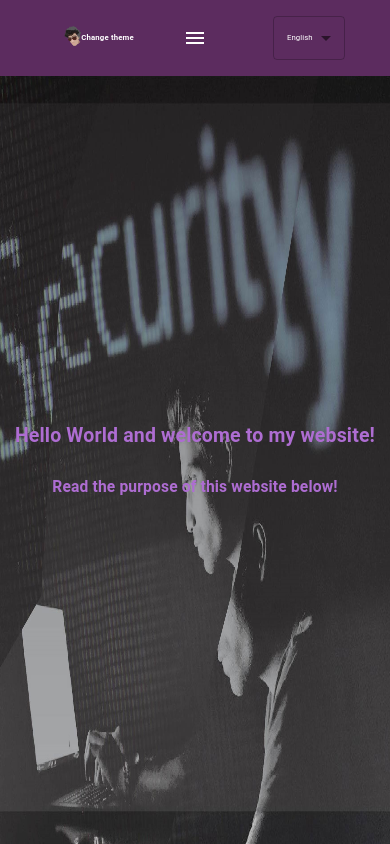
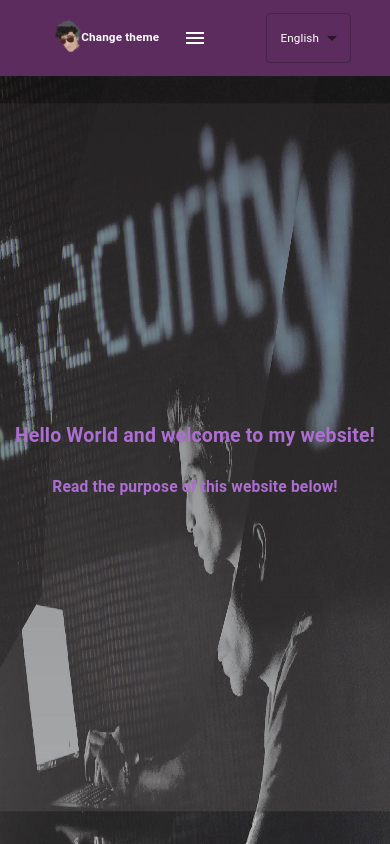
Before and after one commit to lieautman/Presentation-Site, a React (Create React App) app: page / in a window 390 px wide. Built offline with nearby package versions, Linux system fonts and the light colour scheme.

Commit message:
phone font sizez

```diff
--- a/src/Navigation/LanguageChanger/LanguageChanger.js
+++ b/src/Navigation/LanguageChanger/LanguageChanger.js
@@ -2,9 +2,11 @@ import { useTranslation } from 'react-i18next';
 import { Select, MenuItem } from "@mui/material";
 import { useContext } from "react";
 import { ThemeContext } from "../../Resources/Theme/ThemeContext"
+import useMediaQuery from '@mui/material/useMediaQuery';
 
 const LanguageChanger = () => {
     const { currentTheme } = useContext(ThemeContext);
+    const matches = useMediaQuery('(min-width:600px)');
     const { t, i18n } = useTranslation();
     const changeLang = (lng) => {
         i18n.changeLanguage(lng)
@@ -12,7 +14,7 @@ const LanguageChanger = () => {
 
     return (
         <>
-            <Select value={i18n.language} sx={{ color: currentTheme.colors.textColor, fontSize:currentTheme.fontSizes.h3 }}>
+            <Select value={i18n.language} sx={{ color: currentTheme.colors.textColor, fontSize: matches ? currentTheme.fontSizes.h3 : currentTheme.fontSizesPhone.h3 }}>
                 <MenuItem value={'en'} onClick={() => changeLang('en')}>{t("Nav.ChangeLanguage.English")}</MenuItem>
                 <MenuItem value={'ro'} onClick={() => changeLang('ro')}>{t("Nav.ChangeLanguage.Romanian")}</MenuItem>
             </Select>
--- a/src/Navigation/NavigationPhoneComponent.js
+++ b/src/Navigation/NavigationPhoneComponent.js
@@ -21,10 +21,10 @@ function NavigationPhoneComponent({setPageNo, menuOpen, setMenuOpen}) {
                             <Menu />
                         </IconButton>
                     </GridItemAligned>
-                    <GridItemAligned item xs={12}><Button onClick={() => {setPageNo(1); setMenuOpen(false)}}><TypographyWithTheme color={currentTheme.colors.textColor}><h3 style={{ fontSize: currentTheme.fontSizes.h3 }}>{t("Nav.Pages.Home")}</h3></TypographyWithTheme></Button></GridItemAligned>
-                    <GridItemAligned item xs={12}><Button onClick={() => {setPageNo(2); setMenuOpen(false)}}><TypographyWithTheme color={currentTheme.colors.textColor}><h3 style={{ fontSize: currentTheme.fontSizes.h3 }}>{t("Nav.Pages.About")}</h3></TypographyWithTheme></Button></GridItemAligned>
-                    <GridItemAligned item xs={12}><Button onClick={() => {setPageNo(3); setMenuOpen(false)}}><TypographyWithTheme color={currentTheme.colors.textColor}><h3 style={{ fontSize: currentTheme.fontSizes.h3 }}>{t("Nav.Pages.Contact")}</h3></TypographyWithTheme></Button></GridItemAligned>
-                    <GridItemAligned item xs={12}><Button onClick={() => {setPageNo(4); setMenuOpen(false)}}><TypographyWithTheme color={currentTheme.colors.textColor}><h3 style={{ fontSize: currentTheme.fontSizes.h3 }}>{t("Nav.Pages.Resume")}</h3></TypographyWithTheme></Button></GridItemAligned>
+                    <GridItemAligned item xs={12}><Button onClick={() => {setPageNo(1); setMenuOpen(false)}}><TypographyWithTheme color={currentTheme.colors.textColor}><h3 style={{ fontSize: currentTheme.fontSizesPhone.h3 }}>{t("Nav.Pages.Home")}</h3></TypographyWithTheme></Button></GridItemAligned>
+                    <GridItemAligned item xs={12}><Button onClick={() => {setPageNo(2); setMenuOpen(false)}}><TypographyWithTheme color={currentTheme.colors.textColor}><h3 style={{ fontSize: currentTheme.fontSizesPhone.h3 }}>{t("Nav.Pages.About")}</h3></TypographyWithTheme></Button></GridItemAligned>
+                    <GridItemAligned item xs={12}><Button onClick={() => {setPageNo(3); setMenuOpen(false)}}><TypographyWithTheme color={currentTheme.colors.textColor}><h3 style={{ fontSize: currentTheme.fontSizesPhone.h3 }}>{t("Nav.Pages.Contact")}</h3></TypographyWithTheme></Button></GridItemAligned>
+                    <GridItemAligned item xs={12}><Button onClick={() => {setPageNo(4); setMenuOpen(false)}}><TypographyWithTheme color={currentTheme.colors.textColor}><h3 style={{ fontSize: currentTheme.fontSizesPhone.h3 }}>{t("Nav.Pages.Resume")}</h3></TypographyWithTheme></Button></GridItemAligned>
                 </GridContainerWithThemeMainColor> :
                 <GridContainerWithThemeMainColor container className="scrollSnapSection" style={{ height: "9vh" }}>
                     <GridItemAligned item xs={5}><ThemeChanger /></GridItemAligned>
--- a/src/Navigation/ThemeChanger/ThemeChanger.js
+++ b/src/Navigation/ThemeChanger/ThemeChanger.js
@@ -5,17 +5,19 @@ import TypographyWithTheme from "../../Resources/StyledComponents/TypographyWith
 import GridItemAligned from "../../Resources/StyledComponents/GridItemAligned";
 import { Grid } from "@mui/material";
 import { useTranslation } from 'react-i18next';
+import useMediaQuery from '@mui/material/useMediaQuery';
 
 const ThemeChanger = () => {
     const { t } = useTranslation();
     const { currentTheme, setCurrentTheme } = useContext(ThemeContext);
+    const matches = useMediaQuery('(min-width:600px)');
     return (
-        <GridItemAligned container onClick={() => currentTheme === darkTheme ? setCurrentTheme(lightTheme) : setCurrentTheme(darkTheme)} style={{ cursor: "pointer"}}>
+        <GridItemAligned container onClick={() => currentTheme === darkTheme ? setCurrentTheme(lightTheme) : setCurrentTheme(darkTheme)} style={{ cursor: "pointer" }}>
             <Grid item xs={6} style={{ float: 'right', marginLeft: 'auto', textAlign: 'right' }}>
-                <img src={currentTheme.images.navBarThemeImage} alt="Logo" style={{ width: "auto", height: currentTheme.fontSizes.h1Big }}/>
+                <img src={currentTheme.images.navBarThemeImage} alt="Logo" style={{ width: "auto", height: matches ? currentTheme.fontSizes.h1Big : currentTheme.fontSizesPhone.h1Big }} />
             </Grid>
             <Grid item xs={6}>
-                <TypographyWithTheme color={currentTheme.colors.textColor}><h3 style={{fontSize:currentTheme.fontSizes.h3}}>{t("Nav.ChangeTheme.label")}</h3></TypographyWithTheme>
+                <TypographyWithTheme color={currentTheme.colors.textColor}><h3 style={{ fontSize: matches ? currentTheme.fontSizes.h3 : currentTheme.fontSizesPhone.h3 }}>{t("Nav.ChangeTheme.label")}</h3></TypographyWithTheme>
             </Grid>
         </GridItemAligned>)
 }
--- a/src/Pages/Home/Home.js
+++ b/src/Pages/Home/Home.js
@@ -24,10 +24,10 @@ function Home() {
                     justifyContent: 'center'
                 }}>
                 <TypographyWithTheme color={currentTheme.colors.titleColor}>
-                    <h1 style={{ fontSize: matches ? currentTheme.fontSizes.h1 : currentTheme.fontSizes.h1Big }}>{t("Home.Page1.Title1")}</h1>
+                    <h1 style={{ fontSize: matches ? currentTheme.fontSizes.h1 : currentTheme.fontSizesPhone.h1 }}>{t("Home.Page1.Title1")}</h1>
                 </TypographyWithTheme>
                 <TypographyWithTheme color={currentTheme.colors.titleColor}>
-                    <h2 style={{ fontSize: matches ? currentTheme.fontSizes.h2 : currentTheme.fontSizes.h1 }}>{t("Home.Page1.Title2")}</h2>
+                    <h2 style={{ fontSize: matches ? currentTheme.fontSizes.h2 : currentTheme.fontSizesPhone.h2 }}>{t("Home.Page1.Title2")}</h2>
                 </TypographyWithTheme>
             </BoxWithvh >
             <BoxWithvh
@@ -46,7 +46,7 @@ function Home() {
                     }}
                 >
                     <TypographyWithTheme color={currentTheme.colors.titleColor}>
-                        <h1 style={{ fontSize: matches ? currentTheme.fontSizes.h1 : currentTheme.fontSizes.h1Big }}>{t("Home.Page2.Title1")}</h1>
+                        <h1 style={{ fontSize: matches ? currentTheme.fontSizes.h1 : currentTheme.fontSizesPhone.h1 }}>{t("Home.Page2.Title1")}</h1>
                     </TypographyWithTheme>
                 </BoxWithvh>
                 <BoxWithvh
@@ -61,10 +61,10 @@ function Home() {
                     }}
                 >
                     <TypographyWithTheme color={currentTheme.colors.titleColor}>
-                        <h3 style={{ fontSize: currentTheme.fontSizes.h3 }}>{t("Home.Page2.Paragraph1")}</h3>
-                        <h3 style={{ fontSize: currentTheme.fontSizes.h3 }}>{t("Home.Page2.Paragraph2")}</h3>
-                        <h3 style={{ fontSize: currentTheme.fontSizes.h3 }}>{t("Home.Page2.Paragraph3")}</h3>
-                        <h3 style={{ fontSize: currentTheme.fontSizes.h3 }}>{t("Home.Page2.Paragraph4")}</h3>
+                        <h3 style={{ fontSize: matches ? currentTheme.fontSizes.h3 : currentTheme.fontSizesPhone.h3 }}>{t("Home.Page2.Paragraph1")}</h3>
+                        <h3 style={{ fontSize: matches ? currentTheme.fontSizes.h3 : currentTheme.fontSizesPhone.h3 }}>{t("Home.Page2.Paragraph2")}</h3>
+                        <h3 style={{ fontSize: matches ? currentTheme.fontSizes.h3 : currentTheme.fontSizesPhone.h3 }}>{t("Home.Page2.Paragraph3")}</h3>
+                        <h3 style={{ fontSize: matches ? currentTheme.fontSizes.h3 : currentTheme.fontSizesPhone.h3 }}>{t("Home.Page2.Paragraph4")}</h3>
                     </TypographyWithTheme>
                 </BoxWithvh>
             </BoxWithvh>
--- a/src/Pages/Resume/Resume.js
+++ b/src/Pages/Resume/Resume.js
@@ -24,10 +24,10 @@ function Resume() {
                     justifyContent: 'center'
                 }}>
                 <TypographyWithTheme color={currentTheme.colors.titleColor}>
-                    <h1 style={{ fontSize: matches ? currentTheme.fontSizes.h1 : currentTheme.fontSizes.h1Big }}>{t("Resume.Page1.Title1")}</h1>
+                    <h1 style={{ fontSize: matches ? currentTheme.fontSizes.h1 : currentTheme.fontSizesPhone.h1 }}>{t("Resume.Page1.Title1")}</h1>
                 </TypographyWithTheme>
                 <TypographyWithTheme color={currentTheme.colors.titleColor}>
-                    <h2 style={{ fontSize: matches ? currentTheme.fontSizes.h2 : currentTheme.fontSizes.h1 }}>{t("Resume.Page1.Title2")}</h2>
+                    <h2 style={{ fontSize: matches ? currentTheme.fontSizes.h2 : currentTheme.fontSizesPhone.h2 }}>{t("Resume.Page1.Title2")}</h2>
                 </TypographyWithTheme>
             </BoxWithvh >
             <BoxWithvh
@@ -46,7 +46,7 @@ function Resume() {
                     }}
                 >
                     <TypographyWithTheme color={currentTheme.colors.titleColor}>
-                        <h1 style={{ fontSize: matches ? currentTheme.fontSizes.h1 : currentTheme.fontSizes.h1Big }}>{t("Resume.Page2.Title1")}</h1>
+                        <h1 style={{ fontSize: matches ? currentTheme.fontSizes.h1 : currentTheme.fontSizesPhone.h1 }}>{t("Resume.Page2.Title1")}</h1>
                     </TypographyWithTheme>
                 </BoxWithvh>
                 <BoxWithvh
--- a/src/Resources/Theme/theme.js
+++ b/src/Resources/Theme/theme.js
@@ -23,6 +23,13 @@ export const darkTheme = createTheme({
         h2: '3vmin',
         h3: '2vmin',
         p: '1vmin'
+    },
+    fontSizesPhone: {
+        h1Big: '8vmin',
+        h1: '5vmin',
+        h2: '4vmin',
+        h3: '3vmin',
+        p: '2vmin'
     }
 });
 
@@ -45,5 +52,12 @@ export const lightTheme = createTheme({
         h2: '3vmin',
         h3: '2vmin',
         p: '1vmin'
+    },
+    fontSizesPhone: {
+        h1Big: '8vmin',
+        h1: '5vmin',
+        h2: '4vmin',
+        h3: '3vmin',
+        p: '2vmin'
     }
 });
```
